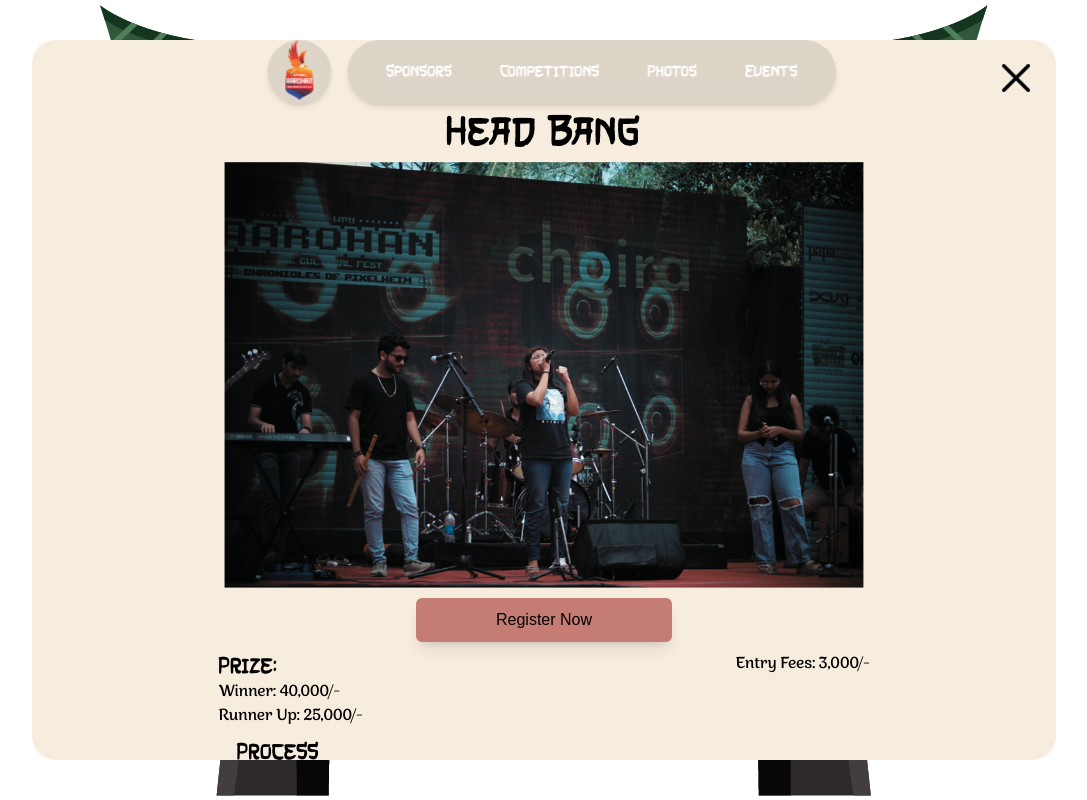
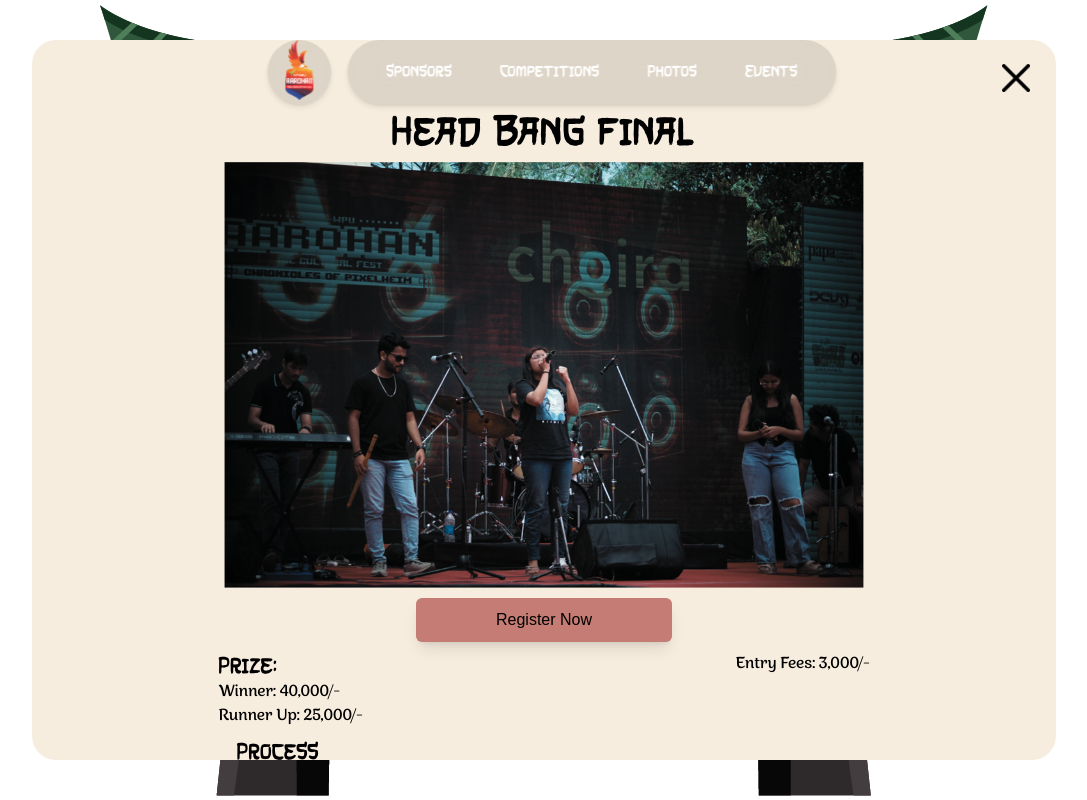
Before and after one commit to Anup-Gandhi/AAROHAN_website_25, a React (Create React App) app: page /competitions/HeadBang in a window 1280 px wide. Shown: the whole page, without its empty margins (96-1183 px from the left). Built offline with nearby package versions, Linux system fonts and the light colour scheme.

Commit message:
Update HeadBang.jsx

```diff
--- a/src/components/competitons/HeadBang.jsx
+++ b/src/components/competitons/HeadBang.jsx
@@ -13,7 +13,7 @@
             </Link>
             <div className="pt-[5vh] laptop:pt-[9vh] grid h-[75vh]">
                 <div className="font-onejinja text-4xl text-center mb-2.5">
-                    Head Bang
+                    Head Bang final
                 </div>
                 <img className="object-contain mx-[15vw] max-h-[60vh] w-[50vw]" src={image1} alt="" />
                 <button className="min-w-[20vw] p-[1%] mx-auto my-2.5 justify-self-center bg-[#C47C74] hover:bg-[#B90827] rounded-md transition-all duration-300 shadow-lg hover:scale-105 hover:shadow-xl">
```
